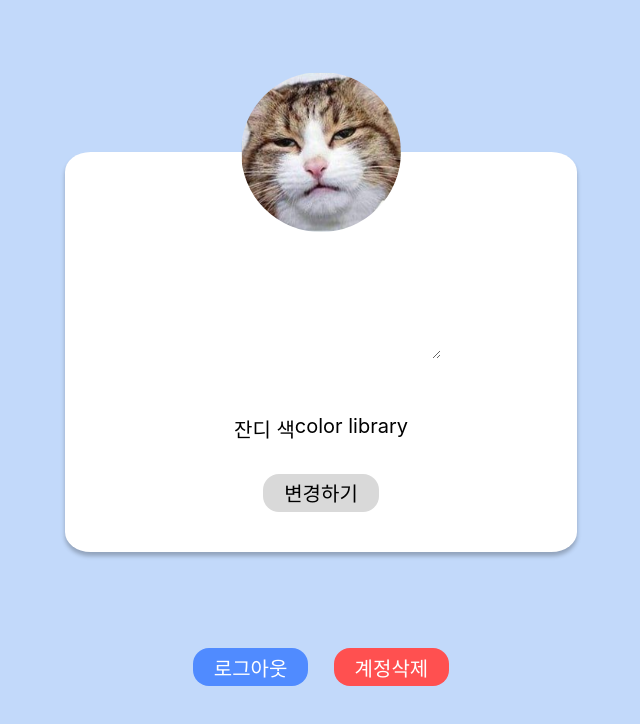
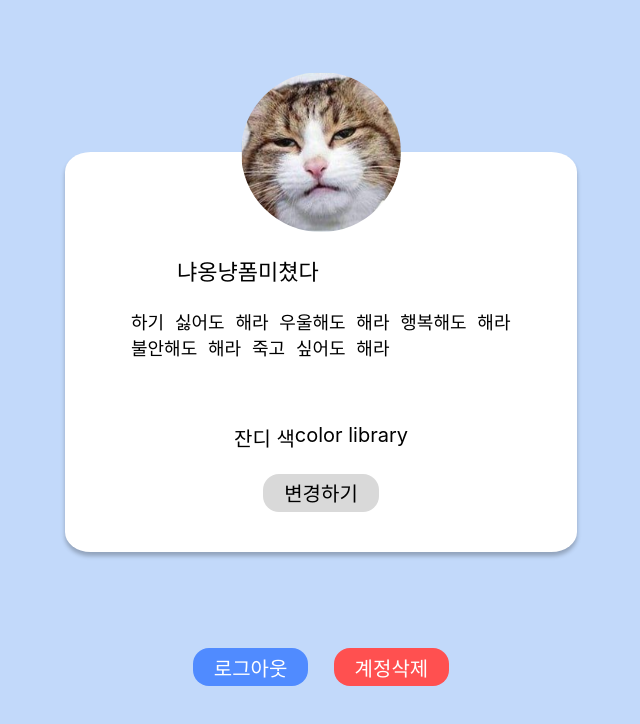
Before and after one commit to TasQueue/Front-End, a React (Create React App) app: page /setting in a window 1280 px wide. Shown: the top 724 px of the page, without its empty margins (319-959 px from the left). Built offline with nearby package versions, Linux system fonts and the light colour scheme; a web font is replaced by a local one.

Commit message:
feat : feat : 설정페이지 - 이름, 상태메시지 전역화, setName 동작 생성

```diff
--- a/src/components/home/ProfileAndNavigation/UserProfile/UserProfile.tsx
+++ b/src/components/home/ProfileAndNavigation/UserProfile/UserProfile.tsx
@@ -1,24 +1,18 @@
-import React, { useState } from 'react';
+import React from 'react';
 import { useRecoilState } from 'recoil';
 import { catState } from '../../../../recoil/catState';
+import { userNameState, userStatusState } from '../../../../recoil/userInfoState';
 import * as U from './UserProfile.styled';
 
 const UserProfile = () => {
+  const [currentCat, setCurrentCat] = useRecoilState(catState);
+  const [name, setName] = useRecoilState(userNameState);
+  const [status, setStatus] = useRecoilState(userStatusState);
   const UserInfo = [
     {
-      name: '냐옹냥폼미쳤다',
-      status: '하기 싫어도 해라 우울해도 해라 행복해도 해라 불안해도 해라 죽고 싶어도 해라',
       themeColor: '#a2abf8',
     },
   ];
-
-  const catImgs = [
-    '/assets/images/Cat/badCat.svg',
-    '/assets/images/Cat/normalCat.svg',
-    '/assets/images/Cat/goodCat.svg',
-    '/assets/images/Cat/perfectCat.svg',
-  ];
-  const [currentCat, setCurrentCat] = useRecoilState(catState);
 
   return (
     <U.UserProfileContainer>
@@ -29,9 +23,9 @@ const UserProfile = () => {
           backgroundImage: `linear-gradient(transparent 0.6rem, ${UserInfo[0].themeColor} 0.7)`,
         }}
       >
-        {UserInfo[0].name}
+        {name}
       </U.UserProfileName>
-      <U.UserProfileStatus>{UserInfo[0].status}</U.UserProfileStatus>
+      <U.UserProfileStatus>{status}</U.UserProfileStatus>
     </U.UserProfileContainer>
   );
 };
--- a/src/pages/setting/NameChangePopup.styled.tsx
+++ /dev/null
@@ -1,3 +0,0 @@
-import styled from 'styled-components';
-
-export const NameChangePopupBtn = styled.button``;
--- a/src/pages/setting/NameChangePopup.tsx
+++ /dev/null
@@ -1,26 +0,0 @@
-import React, { useState } from 'react';
-import * as S from './NameChangePopup.styled';
-
-const NameChangePopup = ({ isOpen, setIsOpen, name, setName }) => {
-  const [newName, setNewName] = useState(name);
-
-  if (!isOpen) {
-    return null;
-  }
-
-  return (
-    <div>
-      <input type='text' value={newName} onChange={(e) => setNewName(e.target.value)} />
-      <S.NameChangePopupBtn
-        onClick={() => {
-          setName(newName);
-          setIsOpen(false);
-        }}
-      >
-        확인
-      </S.NameChangePopupBtn>
-    </div>
-  );
-};
-
-export default NameChangePopup;
--- a/src/pages/setting/SettingPage.styled.tsx
+++ b/src/pages/setting/SettingPage.styled.tsx
@@ -48,9 +48,11 @@ export const NameChange = styled.input`
   appearance: none;
 `;
 export const StatusChange = styled.textarea`
+  width: 30vw;
+  height: 9vh;
   font-size: 1.8rem;
   margin: 0 0 3vh 0;
-
+  resize: none;
   border: none;
   outline: none;
   box-shadow: none;
--- a/src/pages/setting/SettingPage.tsx
+++ b/src/pages/setting/SettingPage.tsx
@@ -1,27 +1,39 @@
 import React, { useState } from 'react';
+import { useRecoilState } from 'recoil';
+import { catState } from '../../recoil/catState';
+import { userNameState, userStatusState } from '../../recoil/userInfoState';
 import * as S from './SettingPage.styled';
-import NameChangePopup from './NameChangePopup';
 
 const SettingPage = () => {
-  const [isOpen, setIsOpen] = useState(false);
-  const [name, setName] = useState('');
+  const [currentCat, setCurrentCat] = useRecoilState(catState);
+  const [name, setName] = useRecoilState(userNameState);
+  const [currentName, setCurrentName] = useState('');
+  const [status, setStatus] = useRecoilState(userStatusState);
+
+  const handleChange = (e) => {
+    setName(e.target.value);
+  };
+
+  const handleClick = () => {
+    setCurrentName(name);
+  };
 
   return (
     <S.SettingPageContainer>
       <S.ChangeWhiteBox>
-        <S.ProfileImg src='/assets/images/Cat/badCat.svg' alt='profile' />
+        <S.ProfileImg src={currentCat} alt='profile' />
         <S.ChangeWrap>
-          <S.NameChange type='text' value={name} />
-          <NameChangePopup isOpen={isOpen} setIsOpen={setIsOpen} name={name} setName={setName} />
+          <h1>{currentName}</h1>
+          <S.NameChange type='text' value={name} onChange={handleChange} />
         </S.ChangeWrap>
         <S.ChangeWrap>
-          <S.StatusChange value={name} />
+          <S.StatusChange value={status} />
         </S.ChangeWrap>
         <S.ChangeWrap>
           <S.GrassChangeLabel>잔디 색</S.GrassChangeLabel>
           <div>color library</div>
         </S.ChangeWrap>
-        <S.ChangeBtn onClick={() => setIsOpen(true)}>변경하기</S.ChangeBtn>
+        <S.ChangeBtn onClick={handleClick}> 변경하기</S.ChangeBtn>
       </S.ChangeWhiteBox>
       <S.TwoButtonWrap>
         <S.LogoutBtn type='submit'>로그아웃</S.LogoutBtn>
--- /dev/null
+++ b/src/recoil/userInfoState.ts
@@ -0,0 +1,19 @@
+import { atom } from 'recoil';
+
+const UserInfo = [
+  {
+    name: '냐옹냥폼미쳤다',
+    status: '하기 싫어도 해라 우울해도 해라 행복해도 해라 불안해도 해라 죽고 싶어도 해라',
+    themeColor: '#a2abf8',
+  },
+];
+
+export const userNameState = atom({
+  key: 'userNameState',
+  default: UserInfo[0].name,
+});
+
+export const userStatusState = atom({
+  key: 'userStatusState',
+  default: UserInfo[0].status,
+});
```
